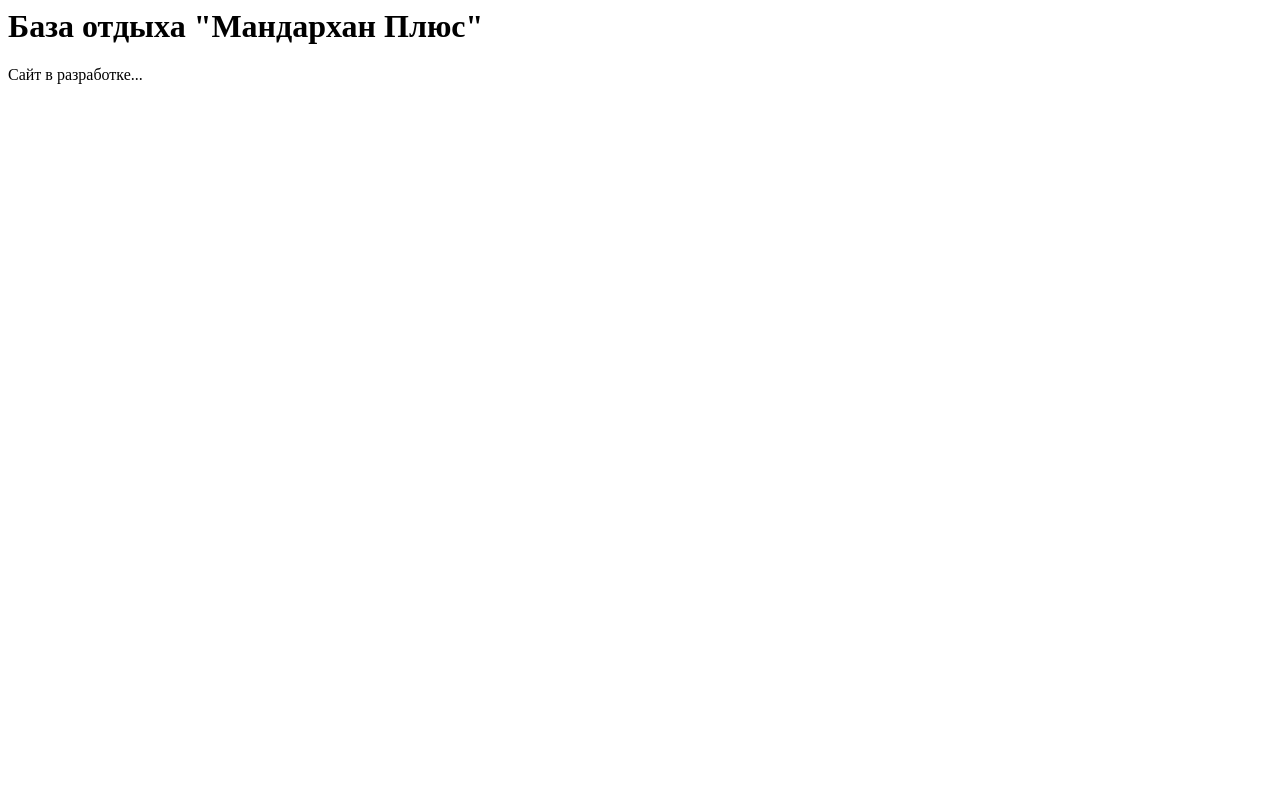
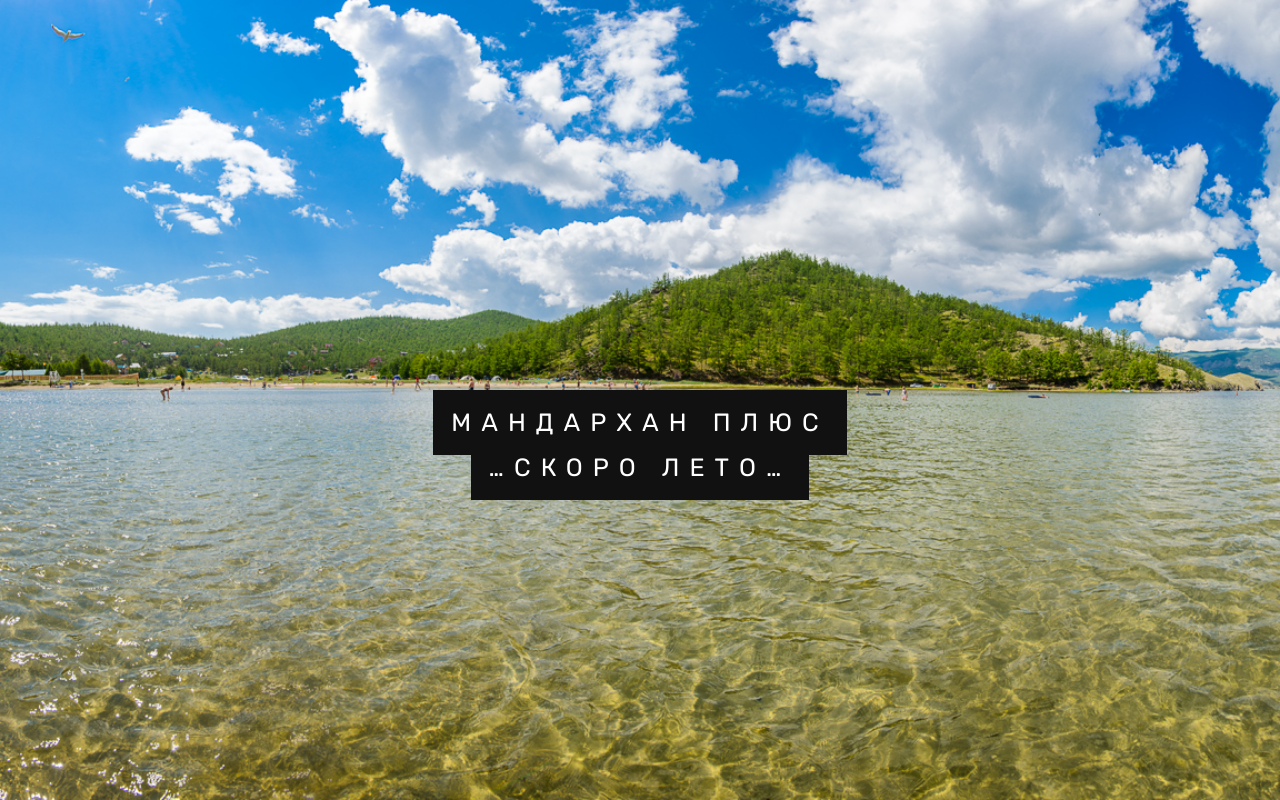
Before and after one commit to mandarhan/mandarhan.github.io, a plain HTML site: page index.html in a window 1280 px wide. Drawn offline with Linux system fonts and the light colour scheme.

Commit message:
Продвинутая заглушка сайта

```diff
--- a/index.html
+++ b/index.html
@@ -1,9 +1,64 @@
-<html>
+<!doctype html>
+<html lang="ru">
 <head>
-<title>База отдыха "Мандархан Плюс"</title>
+    <meta charset="UTF-8">
+    <meta name="viewport"
+          content="width=device-width, user-scalable=no, initial-scale=1.0, maximum-scale=1.0, minimum-scale=1.0">
+    <meta http-equiv="X-UA-Compatible" content="ie=edge">
+    <title>Турбаза "Мандархан Плюс" - Mandarhan</title>
+    <link href="https://fonts.googleapis.com/css?family=Rubik&display=swap" rel="stylesheet">
+    <style>
+        body, html {
+            height: 100%;
+            margin: 0;
+            font: 400 15px/1.8 "Rubik", sans-serif;
+            color: #777;
+        }
+
+        .bgimg-1, .bgimg-2, .bgimg-3 {
+            position: relative;
+            background-position: center;
+            background-repeat: no-repeat;
+            background-size: cover;
+
+        }
+
+        .bgimg-1 {
+            background-image: url("img/bg.jpg");
+            height: 100%;
+        }
+
+        .caption {
+            position: absolute;
+            left: 0;
+            top: 50%;
+            width: 100%;
+            text-align: center;
+            color: #000;
+        }
+
+        .caption span.border {
+            background-color: #111;
+            color: #fff;
+            padding: 18px;
+            font-size: 25px;
+            letter-spacing: 10px;
+        }
+
+        h3 {
+            letter-spacing: 5px;
+            text-transform: uppercase;
+            font: 20px "Rubik", sans-serif;
+            color: #111;
+        }
+    </style>
 </head>
 <body>
-<h1>База отдыха "Мандархан Плюс"</h1>
-<p>Сайт в разработке...</p>
+<div class="bgimg-1">
+    <div class="caption">
+        <span class="border">МАНДАРХАН ПЛЮС</span><br>
+        <span class="border">&hellip;СКОРО ЛЕТО&hellip;</span>
+    </div>
+</div>
 </body>
 </html>
```
Also changed, not shown: img/bg.jpg (added).
